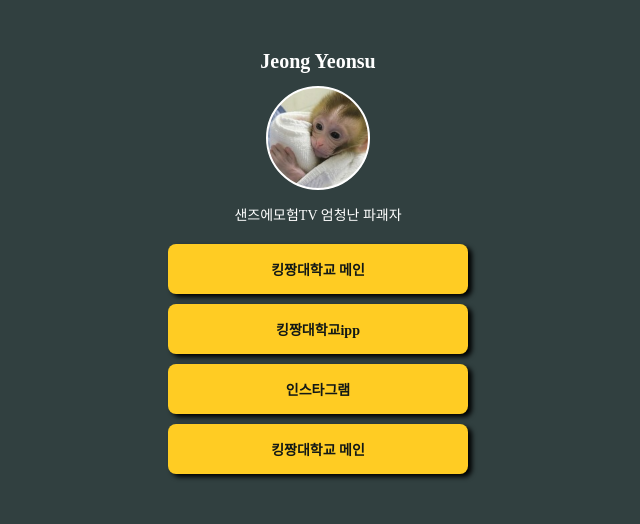
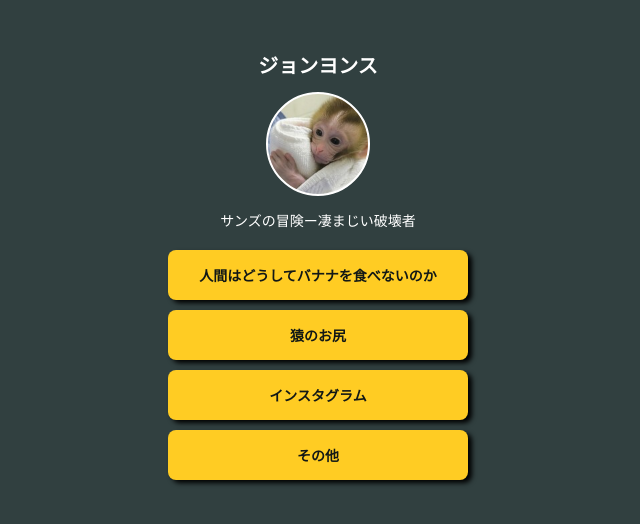
Before and after one commit to chyorik/Portfolio, a plain HTML site: page index.html in a window 1280 px wide. Shown: the whole page, without its empty margins (322-962 px from the left). Drawn offline with Linux system fonts and the light colour scheme.

Commit message:
Add files via upload

```diff
--- a/index.html
+++ b/index.html
@@ -3,8 +3,8 @@
 <head>
 
     <meta charset="UTF-8">
-    <meta property="og:title" content="프로필 링크">
-    <meta property="og:description" content="간단한 링크 트리 연습">
+    <meta property="og:title" content="プロピル">
+    <meta property="og:description" content="簡単なリンクトリ練習">
     <meta property="og:image content" src="monkey.jpg">
     <meta name="viewport" content="width=device-width, initial-scale=1.0">
     <title>Jeong Yeonsu Portfolio</title>
@@ -70,12 +70,12 @@
 </head>
 <body>
     <div class="wrap">
-        <h1 class="main">Jeong Yeonsu</h1>
+        <h1 class="main">ジョンヨンス</h1>
         <div class="profile"></div>
-        <p class="sub">샌즈에모험TV 엄청난 파괘자 </p>
-        <a href="https://kscms.ks.ac.kr/kor/Main.do"> 킹짱대학교 메인 </a>
-        <a href="http://ipp.ks.ac.kr/"> 킹짱대학교ipp </a>
-        <a href="https://www.instagram.com/yeon_sul/"> 인스타그램 </a>
-        <a href="#"> 킹짱대학교 메인 </a>
+        <p class="sub">サンズの冒険ー凄まじい破壊者 </p>
+        <a href="https://kscms.ks.ac.kr/kor/Main.do"> 人間はどうしてバナナを食べないのか</a>
+        <a href="http://ipp.ks.ac.kr/"> 猿のお尻 </a>
+        <a href="https://www.instagram.com/yeon_sul/"> インスタグラム </a>
+        <a href="#"> その他 </a>
     <div>   </body>
 </html>
```
